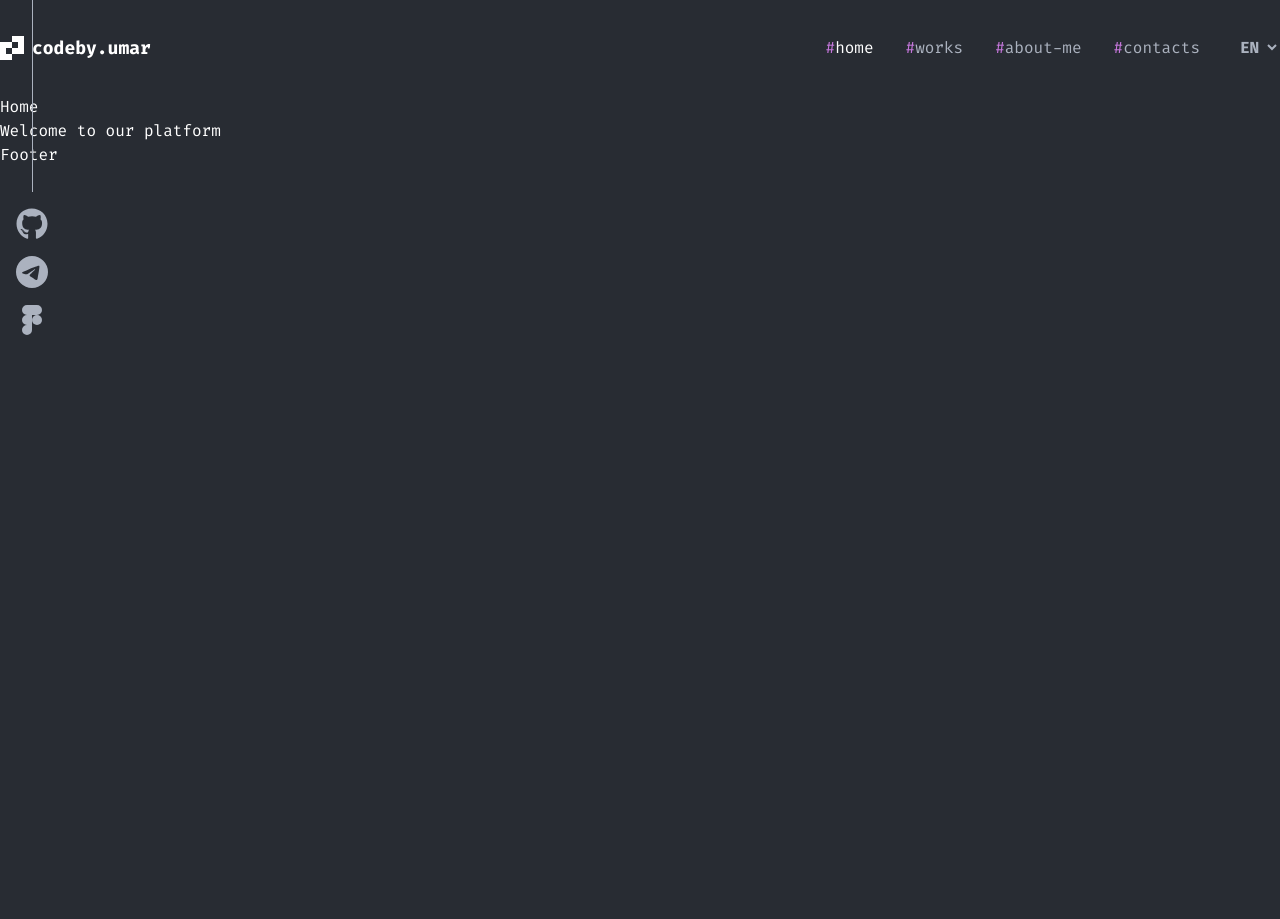
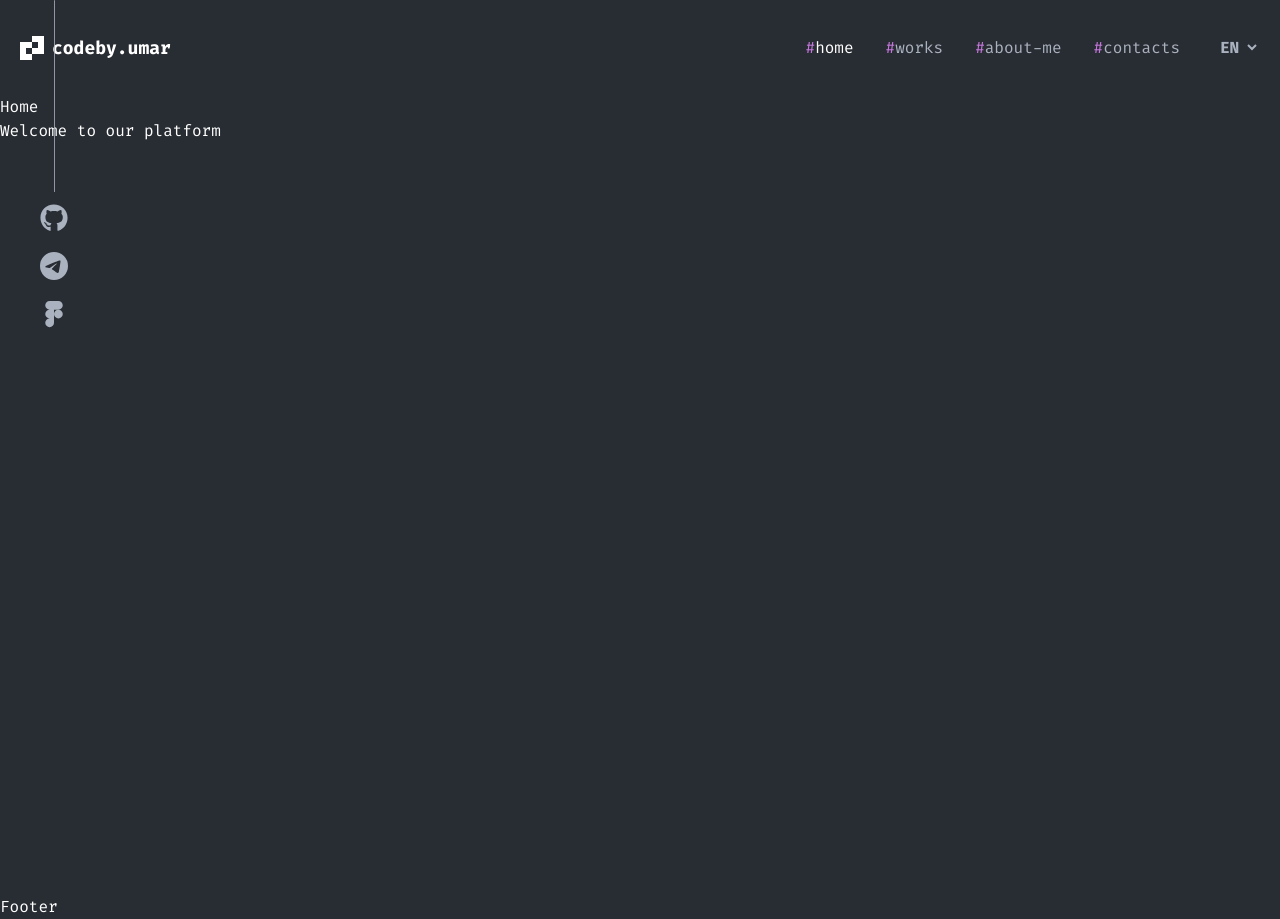
Before and after one commit to codeby-umar/codeby.umar, a React (Vite) app: page / in a window 1280 px wide. Before the commit the page ends 800 px from the top, so only its background shows below. Built offline with nearby package versions, Linux system fonts and the light colour scheme.

Commit message:
shahkweb

```diff
--- a/package.json
+++ b/package.json
@@ -12,6 +12,7 @@
   "dependencies": {
     "@tailwindcss/vite": "^4.2.2",
     "axios": "^1.15.0",
+    "framer-motion": "^12.38.0",
     "i18next": "^26.0.4",
     "react": "^19.2.4",
     "react-dom": "^19.2.4",
--- a/src/components/layout/Navbar.jsx
+++ b/src/components/layout/Navbar.jsx
@@ -4,9 +4,7 @@ import { NavLink, Link } from "react-router-dom";
 import logo from "../../../public/umar.svg";
 import { RxTextAlignRight } from "react-icons/rx";
 import { RxCross2 } from "react-icons/rx";
-import { FaGithub } from "react-icons/fa6";
-import { IoLogoFigma } from "react-icons/io5";
-import { BsTelegram } from "react-icons/bs";
+import Socialbar from "../ui/SocialBar";
 
 
 
@@ -25,15 +23,8 @@ function Navbar() {
     `text-base transition-colors ${isActive ? "text-white" : "text-[#ABB2BF]"}`;
 
   return (
-    <header className="container py-6 px-5 md:px-0 md:py-8">
-      <div className="flex fixed top-0 left-4 items-center gap-4 flex-col">
-         <div className="h-48 w-[0.3px] bg-[#ABB2BF]"></div>
-         <div className="flex flex-col gap-4">
-            <a className="text-[#ABB2BF]" href="/"><FaGithub  size={32}/></a>
-             <a className="text-[#ABB2BF]" href="/"><BsTelegram size={32}/></a>
-              <a className="text-[#ABB2BF]" href="/"><IoLogoFigma size={32} /></a>
-         </div>
-      </div>
+    <header className="container py-6 px-5 md:py-8">
+      <Socialbar/>
       <nav className="flex items-center justify-between">
         <Link className="flex items-center gap-2" to="/">
           <img className="h-6" src={logo} alt="logo icons" />
--- /dev/null
+++ b/src/components/ui/SocialBar.jsx
@@ -0,0 +1,52 @@
+import { FaGithub } from "react-icons/fa6";
+import { IoLogoFigma } from "react-icons/io5";
+import { BsTelegram } from "react-icons/bs";
+
+function SocialBar() {
+  return (
+    <div className="absolute left-4 md:left-10 top-0 h-full z-20 hidden md:flex flex-col items-center ">
+
+      <div className="h-25 md:h-48 w-[0.8px] bg-[#ABB2BF]/80 rounded-full"></div>
+
+      <div className="mt-3 flex flex-col items-center gap-5 animate-social-float">
+        <a
+          className="text-[#ABB2BF] transition duration-300 hover:text-white hover:scale-110"
+          href="https://github.com/codeby-umar" target="_blank" rel="noreferrer"
+        >
+          <FaGithub className="text-[22px] md:text-[28px]" />
+        </a>
+
+        <a
+          className="text-[#ABB2BF] transition duration-300 hover:text-white hover:scale-110"
+          href="https://t.me/Codewithbyumar" target="_blank" rel="noreferrer"
+        >
+          <BsTelegram className="text-[22px] md:text-[28px]" />
+        </a>
+
+        <a
+          className="text-[#ABB2BF] transition duration-300 hover:text-white hover:scale-110"
+          href="https://figma.com" target="_blank" rel="noreferrer"
+        >
+          <IoLogoFigma className="text-[22px] md:text-[28px]" />
+        </a>
+      </div>
+
+      <style>{`
+        @keyframes socialFloat {
+          0% { transform: translateY(0px) rotate(0deg); }
+          25% { transform: translateY(4px) rotate(2deg); }
+          50% { transform: translateY(8px) rotate(0deg); }
+          75% { transform: translateY(4px) rotate(-2deg); }
+          100% { transform: translateY(0px) rotate(0deg); }
+        }
+
+        .animate-social-float {
+          animation: socialFloat 3s ease-in-out infinite;
+          transform-origin: top center;
+        }
+      `}</style>
+    </div>
+  );
+}
+
+export default SocialBar;
--- a/src/index.css
+++ b/src/index.css
@@ -39,3 +39,13 @@ body {
     transform: translateY(0);
   }
 }
+
+@keyframes floatY {
+  0% { transform: translateY(0px); }
+  50% { transform: translateY(10px); }
+  100% { transform: translateY(0px); }
+}
+
+.float-anim {
+  animation: floatY 4s ease-in-out infinite;
+}
--- a/src/pages/Home.jsx
+++ b/src/pages/Home.jsx
@@ -3,7 +3,7 @@ import { useTranslation } from "react-i18next"
 function Home() {
   const {t} = useTranslation();
   return (
-    <div>
+    <div className="h-screen">
        <h1>{t('home.title')}</h1>
         <p>{t('home.description')}</p>
     </div>
```
Also changed, not shown: 1 other file (tests, documents, lock files or other folders).
